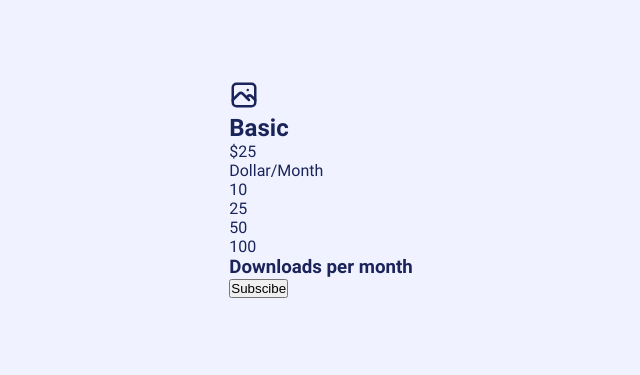
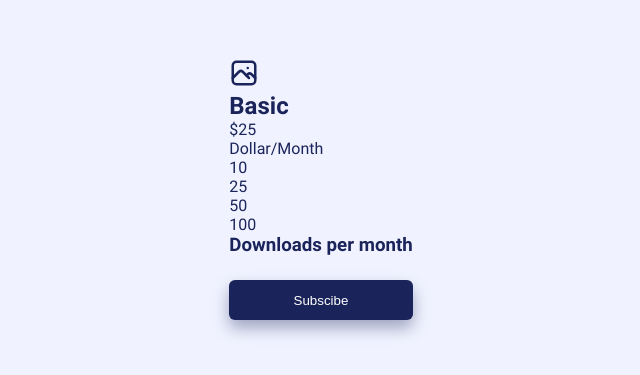
Before and after one commit to andrewteece/Subscription-Plan, a plain HTML site: page index.html in a window 1280 px wide. Shown: the part 211-586 px from the top of the page, without its empty margins (319-959 px from the left). Drawn offline with Linux system fonts and the light colour scheme; files whose address does not match are found by name.

Commit message:
component styles

```diff
--- a/index.html
+++ b/index.html
@@ -54,7 +54,7 @@
           </div>
         </div>
         <h3 class="plan__subtitle">Downloads per month</h3>
-        <button type="button">Subscibe</button>
+        <button class="plan--btn" type="button">Subscibe</button>
       </section>
     </main>
     <script src="script.js"></script>
--- a/style.css
+++ b/style.css
@@ -69,3 +69,22 @@ body {
 }
 
 /* COMPONENTS */
+
+.plan--btn {
+  background: var(--clr-primary-400);
+  color: var(--clr-neutral-100);
+  border: none;
+  border-radius: 6px;
+  margin-top: 1.5rem;
+  padding: 0.8rem;
+  width: 100%;
+  cursor: pointer;
+  box-shadow: 0 0.5rem 1rem var(--clr-accent-400);
+}
+
+.plan--btn:hover,
+.plan--btn:focus {
+  box-shadow: none;
+  background: var(--clr-accent-800);
+  transition: all 400ms ease-in-out;
+}
```
